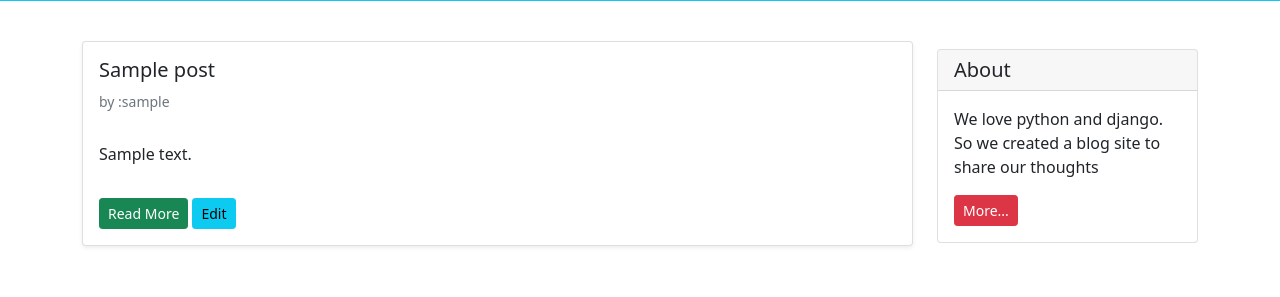
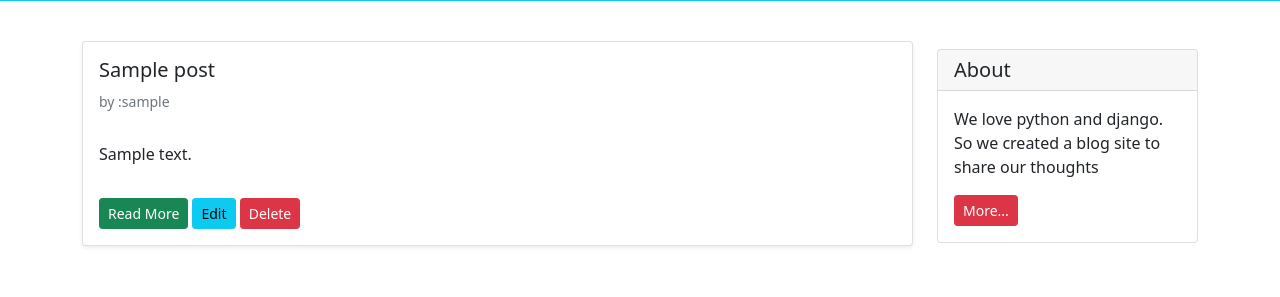
Before and after one commit to ka1antarBAB/weblog_project, a Django app: page /blog/ in a window 1280 px wide. Shown: the part 201-498 px from the top of the page. Run offline with Django 4.2, Linux system fonts and the light colour scheme; tables that the repository leaves empty hold one stand-in row (values such as "Sample post").

Commit message:
make button for delete view in post_list_view

```diff
--- a/post/templates/post/posts_list.html
+++ b/post/templates/post/posts_list.html
@@ -14,6 +14,7 @@
                         <p class="card-text py-3">{{ posts.text }}</p>
                         <a href="{% url 'post_detail_view' posts.id %}"><div class="btn btn-sm btn-success">Read More</div></a>
                         <a href="{% url 'post_update_view' posts.id %}"><div class="btn btn-sm btn-info">Edit</div></a>
+                        <a href="{% url 'post_delete_view' posts.id %}"><div class="btn btn-sm btn-danger">Delete</div></a>
                     </div>
                 </div>
             </div>
```
